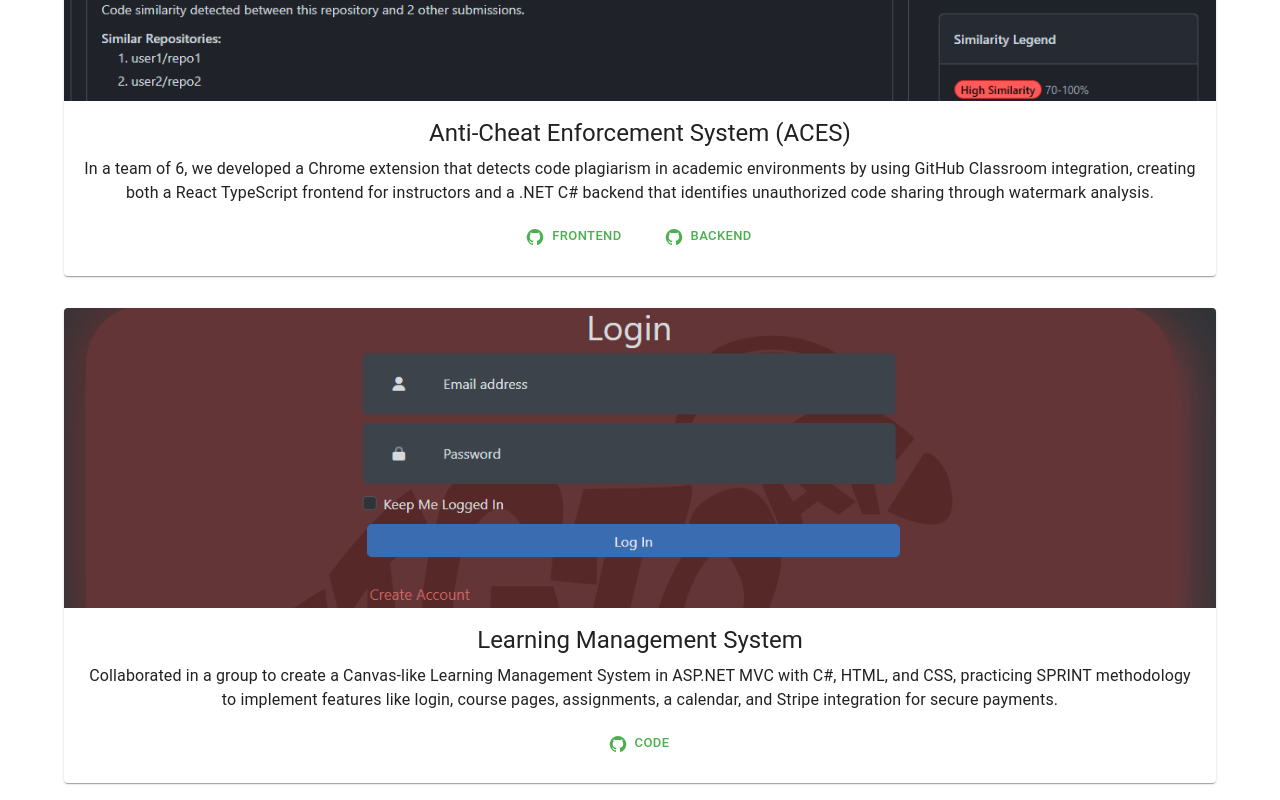
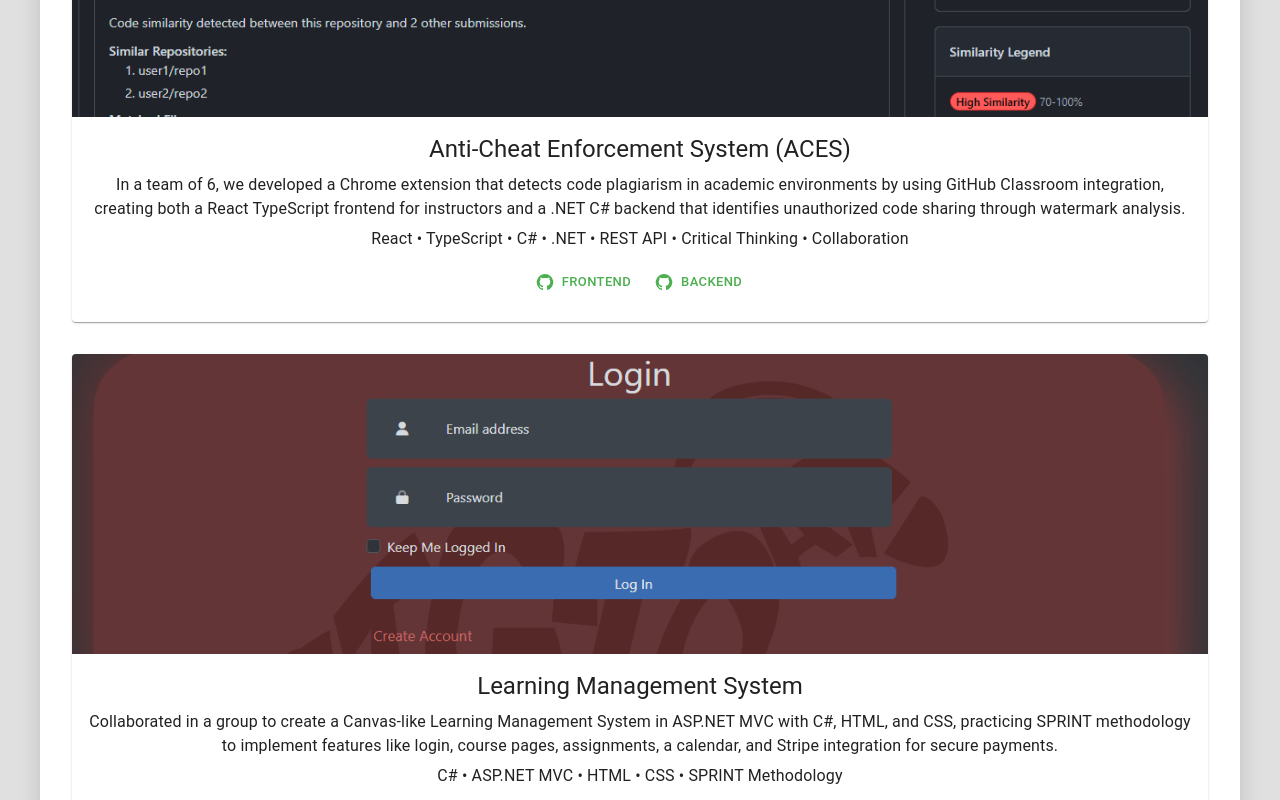
Before and after one commit to spencerhobert/digital-portfolio, a React (Vite) app: page / in a window 1280 px wide. Shown: the part 800-1600 px from the top of the page. Built offline with nearby package versions, Linux system fonts and the light colour scheme; no server answers.

Commit message:
Done for the night

```diff
--- a/src/App.tsx
+++ b/src/App.tsx
@@ -3,9 +3,14 @@
   ThemeProvider,
   createTheme,
   CssBaseline,
-  Container
+  Box
 } from '@mui/material';
-
+// Extend the theme interfaces to include our custom property
+declare module '@mui/material/styles' {
+  interface TypeBackground {
+    sidebar?: string;
+  }
+}
 // Import components
 import Header from './components/Header';
 import Hero from './components/Hero';
@@ -29,6 +34,11 @@
       secondary: {
         main: '#1b5e20',
       },
+      background: {
+        default: darkMode ? '#121212' : '#f5f5f5',
+        paper: darkMode ? '#1e1e1e' : '#ffffff',
+        sidebar: darkMode ? '#0a0a0a' : '#e0e0e0',
+      },
       error: {
         main: '#b71c1c',
       },
@@ -47,15 +57,48 @@
     <ThemeProvider theme={theme}>
       <CssBaseline enableColorScheme />
 
+      {/* Header stays full width */}
       <Header darkMode={darkMode} toggleDarkMode={toggleDarkMode} />
+
+      {/* Main content with colored sides */}
+      <Box sx={{
+        display: 'flex',
+        bgcolor: 'background.sidebar',
+        minHeight: '100vh' // Adjust based on your header height
+      }}>
+        {/* Left colored padding */}
+        <Box sx={{ flexGrow: 1 }} />
+
+        {/* Center content area */}
+        <Box
+          sx={{
+            bgcolor: 'background.paper',
+            width: '100%',
+            maxWidth: 'lg',
+            // Enhanced shadow effect
+            boxShadow: darkMode
+              ? '0px 0px 20px rgba(0, 0, 0, 0.7), 0px 0px 40px rgba(0, 0, 0, 0.4)'
+              : '0px 4px 20px rgba(0, 0, 0, 0.1), 0px 8px 30px rgba(0, 0, 0, 0.05)',
+            position: 'relative',
+            zIndex: 1, // Ensures shadow appears above the background
+            borderRadius: { xs: 0, md: '8px 8px 0 0' }, // Rounded top corners on medium+ screens
+            marginTop: { xs: 0, md: 2 }, // Add some space at the top on medium+ screens
+            overflow: 'hidden' // Ensures content respects border radius
+          }}
+        >
           <Hero />
-      <Container maxWidth="lg">
+          <Box sx={{ px: { xs: 2, sm: 3, md: 4 } }}>
             <Projects />
             <Skills />
             <About />
             <Contact />
-      </Container>
+          </Box>
           <Footer />
+        </Box>
+
+        {/* Right colored padding */}
+        <Box sx={{ flexGrow: 1 }} />
+      </Box>
     </ThemeProvider>
   );
 }
--- a/src/components/About.tsx
+++ b/src/components/About.tsx
@@ -19,7 +19,6 @@
         <Typography
             variant="body1"
             component="p"
-            sx={{ maxWidth: 600 }}
             gutterBottom={isBottom}
         >
             {body}
--- a/src/components/ProjectCard.tsx
+++ b/src/components/ProjectCard.tsx
@@ -13,6 +13,7 @@
     title: string;
     description: string;
     image: string;
+    skills: string;
     codeText?: string;
     codeUrl?: string;
     codeText2?: string;
@@ -23,13 +24,20 @@
     title,
     description,
     image,
-    codeText = "Code",
+    skills,
+    codeText = "GitHub",
     codeUrl,
     codeText2,
     codeUrl2
 }) => {
     return (
-        <Card sx={{ height: '100%', display: 'flex', flexDirection: 'column' }}>
+        <Card sx={{
+            height: '100%',
+            display: 'flex',
+            flexDirection: 'column',
+            width: '100%',
+            maxWidth: '100%'
+        }}>
             <CardMedia
                 component="img"
                 height="300"
@@ -37,17 +45,32 @@
                 alt={title}
                 sx={{ objectFit: "cover", objectPosition: "top" }}
             />
-            <CardContent sx={{ flexGrow: 1, textAlign: "center" }}>
-                <Typography gutterBottom variant="h5" component="h2">
-                    {title}
-                </Typography>
-                <Typography>
-                    {description}
-                </Typography>
+            <CardContent sx={{
+                flexGrow: 1,
+                textAlign: "center",
+                display: 'flex',
+                flexDirection: 'column',
+                justifyContent: 'space-between'
+            }}>
+                <Box>
+                    <Typography gutterBottom variant="h5" component="h2">
+                        {title}
+                    </Typography>
+                    <Typography gutterBottom>
+                        {description}
+                    </Typography>
+                    <Typography>
+                        {skills}
+                    </Typography>
+                </Box>
                 <Box
                     sx={{
                         p: 2,
-                        pb: 0
+                        pb: 0,
+                        mt: 'auto',
+                        display: 'flex',
+                        justifyContent: 'center',
+                        gap: 2
                     }}>
                     {codeUrl && (
                         <Button size="small" startIcon={<GitHubIcon />} href={codeUrl} target="_blank">
@@ -55,7 +78,7 @@
                         </Button>
                     )}
                     {codeUrl2 && (
-                        <Button size="small" startIcon={<GitHubIcon />} href={codeUrl2} target="_blank" sx={{ pl: 5 }}>
+                        <Button size="small" startIcon={<GitHubIcon />} href={codeUrl2} target="_blank">
                             {codeText2}
                         </Button>
                     )}
--- a/src/components/Projects.tsx
+++ b/src/components/Projects.tsx
@@ -4,9 +4,12 @@
     Typography,
     Grid
 } from '@mui/material';
+
 import ProjectCard from './ProjectCard';
 import AcesFrontendPicture from '../assets/images/codeProjects/aces_frontend.png';
 import TgtoatPicture from '../assets/images/codeProjects/tgtoat.png';
+import ValorantPredictorPicture from '../assets/images/codeProjects/valorantPredictor.png'
+import DigitalPortfolioPicture from '../assets/images/codeProjects/portfolio.png'
 
 // Project data
 const projectsData = [
@@ -14,6 +17,7 @@
         title: 'Anti-Cheat Enforcement System (ACES)',
         description: 'In a team of 6, we developed a Chrome extension that detects code plagiarism in academic environments by using GitHub Classroom integration, creating both a React TypeScript frontend for instructors and a .NET C# backend that identifies unauthorized code sharing through watermark analysis.',
         image: AcesFrontendPicture,
+        skills: 'React • TypeScript • C# • .NET • REST API • Critical Thinking • Collaboration',
         codeText: 'Frontend',
         codeUrl: 'https://github.com/PineappleBlaster/ACES-Frontend',
         codeText2: 'Backend',
@@ -23,18 +27,21 @@
         title: 'Learning Management System',
         description: 'Collaborated in a group to create a Canvas-like Learning Management System in ASP.NET MVC with C#, HTML, and CSS, practicing SPRINT methodology to implement features like login, course pages, assignments, a calendar, and Stripe integration for secure payments.',
         image: TgtoatPicture,
+        skills: 'C# • ASP.NET MVC • HTML • CSS • SPRINT Methodology',
         codeUrl: 'https://github.com/spencerhobertWSU/TG-TOAT'
     },
     {
         title: 'Machine Learning Model and Web Scraper to Predict Valorant Esports',
         description: 'Developed a Django REST API web scraper and machine learning model to predict Valorant Esport match outcomes, using SQLite for data storage, Pandas for data preparation, and Git for maintainable version control.',
-        image: '',
+        image: ValorantPredictorPicture,
+        skills: 'Python • Pandas • Django • REST API • SQL • Valorant Skillz',
         codeUrl: 'https://github.com/spencerhobert/valorantPredictor'
     },
     {
         title: 'Digital Portfolio',
         description: 'Developed a React TypeScript Website, hosted on Vercel, that displays my coding accomplishments.',
-        image: '',
+        image: DigitalPortfolioPicture,
+        skills: 'React • TypeScript • Vercel • Web Hosting',
         codeUrl: 'https://github.com/spencerhobert/digital-portfolio'
     },
 ];
@@ -52,6 +59,7 @@
                             title={project.title}
                             description={project.description}
                             image={project.image}
+                            skills={project.skills}
                             codeText={project.codeText}
                             codeUrl={project.codeUrl}
                             codeText2={project.codeText2}
--- a/src/components/Skills.tsx
+++ b/src/components/Skills.tsx
@@ -15,7 +15,7 @@
                 Skills
             </Typography>
             <Typography variant="body1" component="p">
-                React • TypeScript • Material UI • HTML/CSS • JavaScript • Git • Responsive Design
+                C# • TypeScript • Python • HTML • CSS • SQL • React • .NET • ASP.NET MVC • REST API • Django • Pandas • Collaboration • SPRINT Methodology
             </Typography>
         </Box>
     );
```
Also changed, not shown: src/assets/images/codeProjects/portfolio.png (added), src/assets/images/codeProjects/valorantPredictor.png (added). Lines whose indentation alone changed are shown as unchanged.
